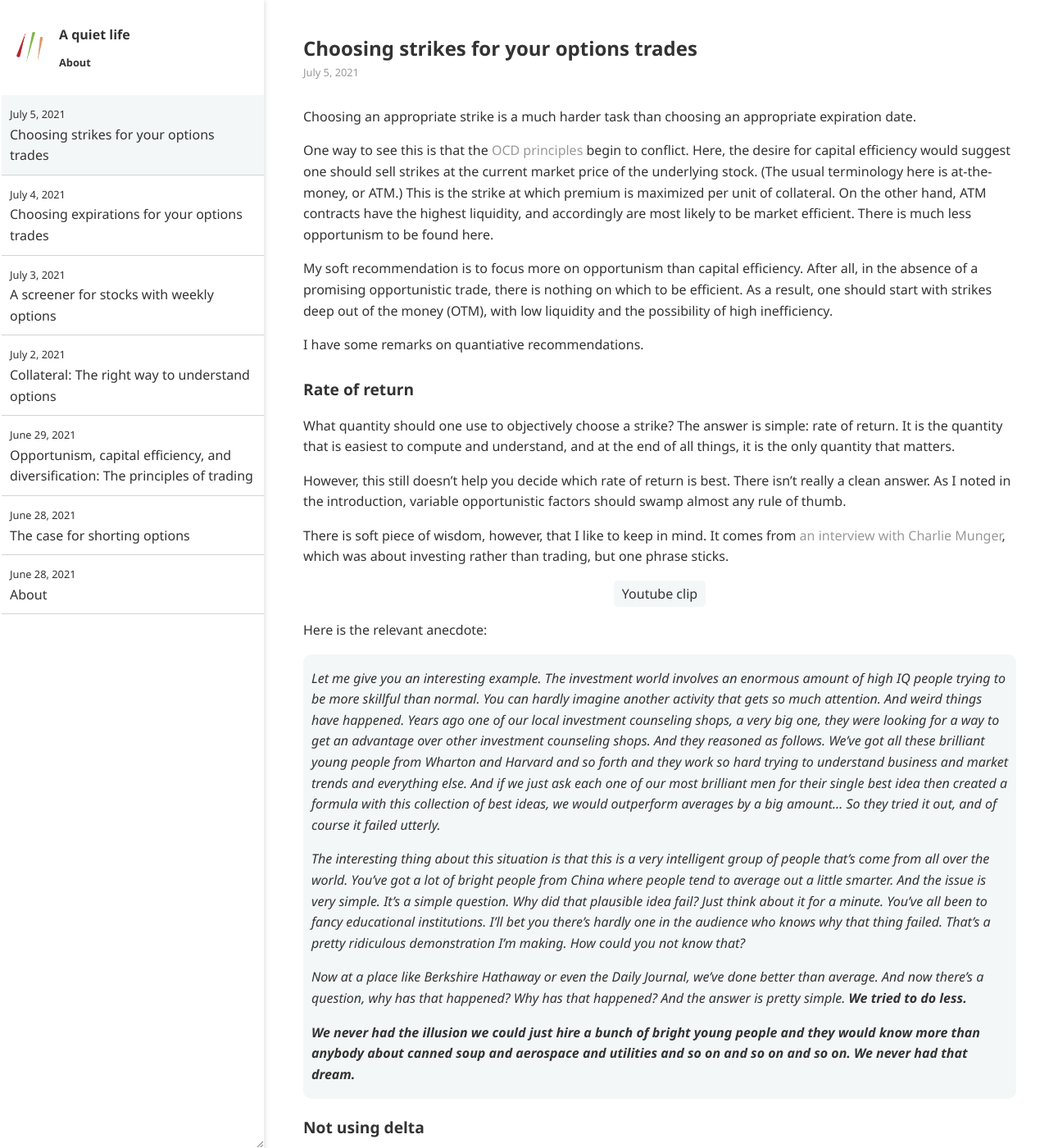
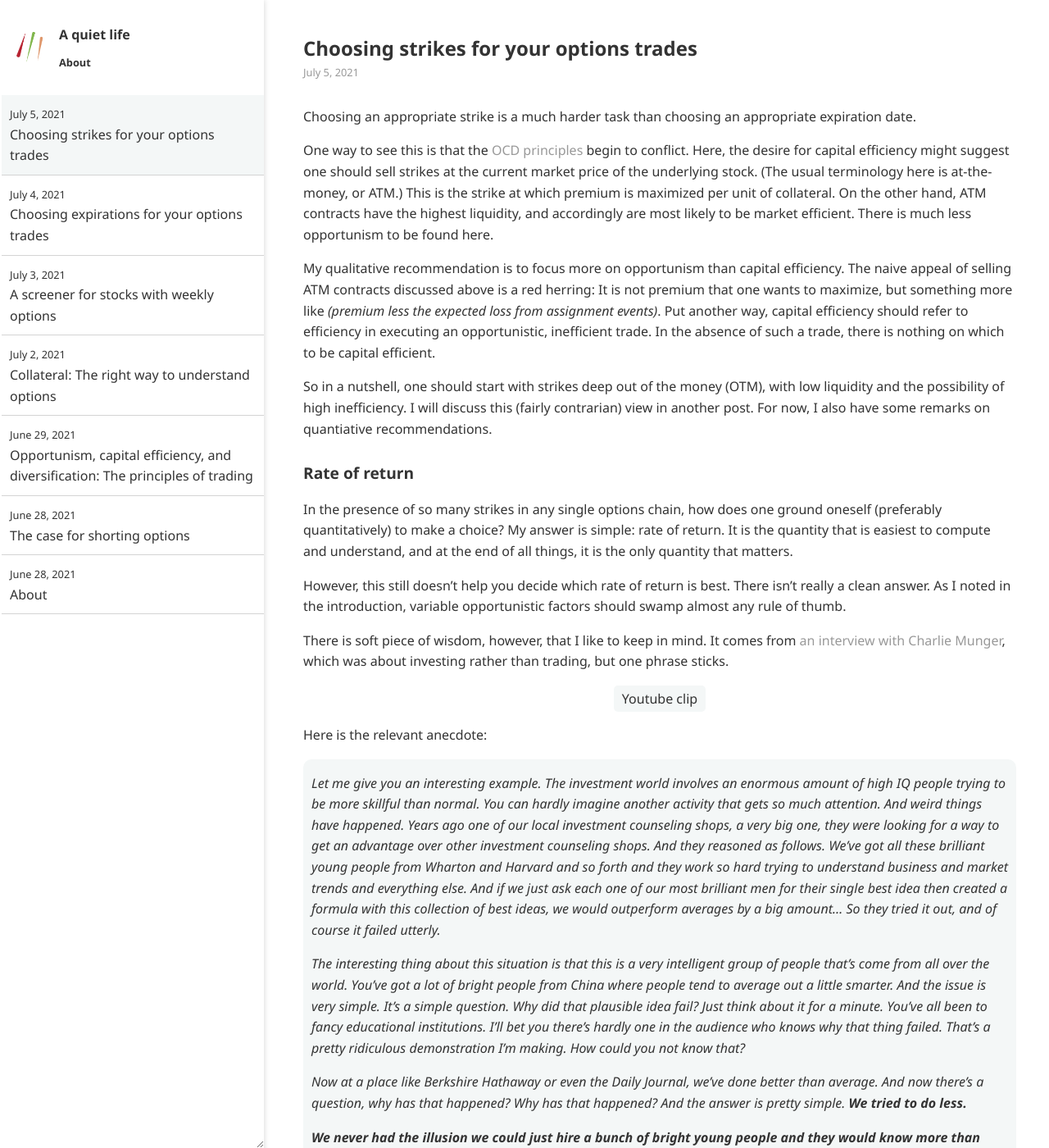
Before and after one commit to ansyblenetwork/aquietlife, a Jekyll site: the page built from _posts/2021-07-05-choosing-strikes.md, in a window 1280 px wide and 1400 px high. Shown: the whole window at 82% size. Built offline with Jekyll 4.4.1, drawn with Linux system fonts in a browser that asks for light colours.

Commit message:
Update 2021-07-05-choosing-strikes.md

```diff
--- a/_posts/2021-07-05-choosing-strikes.md
+++ b/_posts/2021-07-05-choosing-strikes.md
@@ -4,16 +4,16 @@ title: "Choosing strikes for your options trades"
 
 Choosing an appropriate strike is a much harder task than choosing an appropriate expiration date.
 
-One way to see this is that the [OCD principles]({% post_url 2021-06-29-trading-theses %}) begin to conflict. Here, the desire for capital efficiency would suggest one should sell strikes at the current market price of the underlying stock. (The usual terminology here is at-the-money, or ATM.) This is the strike at which premium is maximized per unit of collateral. On the other hand, ATM contracts have the highest liquidity, and accordingly are most likely to be market efficient. There is much less opportunism to be found here.
+One way to see this is that the [OCD principles]({% post_url 2021-06-29-trading-theses %}) begin to conflict. Here, the desire for capital efficiency might suggest one should sell strikes at the current market price of the underlying stock. (The usual terminology here is at-the-money, or ATM.) This is the strike at which premium is maximized per unit of collateral. On the other hand, ATM contracts have the highest liquidity, and accordingly are most likely to be market efficient. There is much less opportunism to be found here.
 
 
-My soft recommendation is to focus more on opportunism than capital efficiency. After all, in the absence of a promising opportunistic trade, there is nothing on which to be efficient. As a result, one should start with strikes deep out of the money (OTM), with low liquidity and the possibility of high inefficiency.
+My qualitative recommendation is to focus more on opportunism than capital efficiency. The naive appeal of selling ATM contracts discussed above is a red herring: It is not premium that one wants to maximize, but something more like _(premium less the expected loss from assignment events)_. Put another way, capital efficiency should refer to efficiency in executing an opportunistic, inefficient trade. In the absence of such a trade, there is nothing on which to be capital efficient.
 
-I have some remarks on quantiative recommendations.
+So in a nutshell, one should start with strikes deep out of the money (OTM), with low liquidity and the possibility of high inefficiency. I will discuss this (fairly contrarian) view in another post. For now, I also have some remarks on quantiative recommendations.
 
 ### Rate of return
 
-What quantity should one use to objectively choose a strike? The answer is simple: rate of return. It is the quantity that is easiest to compute and understand, and at the end of all things, it is the only quantity that matters.
+In the presence of so many strikes in any single options chain, how does one ground oneself (preferably quantitatively) to make a choice? My answer is simple: rate of return. It is the quantity that is easiest to compute and understand, and at the end of all things, it is the only quantity that matters.
 
 However, this still doesn't help you decide which rate of return is best. There isn't really a clean answer. As I noted in the introduction, variable opportunistic factors should swamp almost any rule of thumb.
 
@@ -30,7 +30,9 @@ Here is the relevant anecdote:
 > __We never had the illusion we could just hire a bunch of bright young people and they would know more than anybody about canned soup and aerospace and utilities and so on and so on and so on. We never had that dream.__
 
 
-### Not using delta
+
+
+### Do not use delta
 
 I've [noted before](% post_url 2021-07-04-choosing-expirations %}) that I do not like discussing options Greeks. Here is an example of why.
 
```
